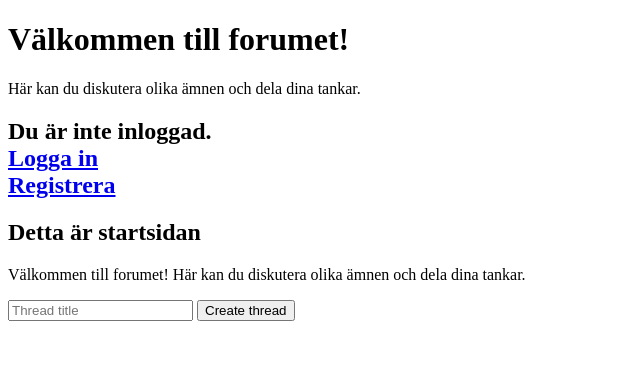
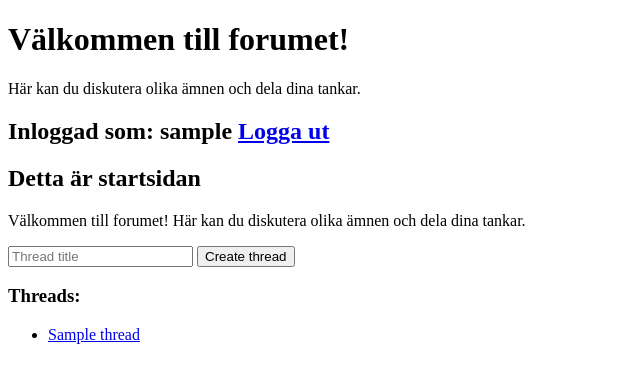
Before and after one commit to MilleSnille/Milo-Neo-Betygsgrundande-arbete, a Flask app: page / in a window 1280 px wide. Shown: the top 383 px of the page, without its empty margins (0-640 px from the left). Run offline with Flask 3, Linux system fonts and the light colour scheme; the visitor is signed in with stand-in values (Sample User, id 1); tables that the repository leaves empty or names only in its code hold one stand-in row (values such as "Sample post").

Commit message:
threads och posts-funktion

```diff
--- a/app.py
+++ b/app.py
@@ -1,4 +1,4 @@
-from flask import Flask, request, jsonify, render_template, session
+from flask import Flask, redirect, request, jsonify, render_template, session
 from flask_cors import CORS
 import os
 import mysql.connector  # den här modulen behövs för att skapa en databasanslutning
@@ -37,7 +37,24 @@ def index():
     #         if user['username'] == username and user['password'] == password:
     #             session['username'] = username
     #             return render_template('index.html', username=username)
-    return render_template('index.html')
+    connection = get_db_connection()
+    if not connection:
+        return jsonify({'error': 'Database connection failed'}), 500
+    try:
+        cursor = connection.cursor(dictionary=True)
+        sql = "SELECT * FROM threads"
+        cursor.execute(sql)
+        threads = cursor.fetchall()
+    except Error as e:
+        print(f"Database error: {e}")
+        return jsonify({'error': 'Failed to fetch threads'}), 500
+    finally:
+        if connection:
+            connection.close()
+
+    if 'username' in session:
+        return render_template('index.html', username=session.get('username'), threads=threads)  # Skicka användarnamnet och trådar till index.html om det finns i sessionen
+    return redirect('/login')  # Om användaren inte är inloggad, omdirigera till login-sidan
 
 @app.route("/register", methods=['GET'])
 def register_page():
@@ -116,7 +133,7 @@ def create_thread():
         cursor.execute(sql_insert, (title, user_id))
         connection.commit()
 
-        return jsonify({'message': 'Thread created successfully'}), 201
+        return redirect('/')  # Omdirigera till startsidan efter att tråden har skapats
         return render_template('index.html', username=session['username'])  # Skicka tillbaka användarnamnet till index.html
 
     except Error as e:
@@ -126,6 +143,41 @@ def create_thread():
     finally:
         if connection:
             connection.close()
+
+@app.route('/thread/<int:thread_id>', methods=['GET'])
+def view_thread(thread_id):
+    if 'username' not in session:
+        return jsonify({'error': 'Unauthorized'}), 401
+
+    connection = get_db_connection()
+    if not connection:
+        return jsonify({'error': 'Database connection failed'}), 500
+
+    try:
+        cursor = connection.cursor(dictionary=True)
+
+        # Hämta trådinformation
+        sql_thread = "SELECT * FROM threads WHERE thread_id = %s"
+        cursor.execute(sql_thread, (thread_id,))
+        thread = cursor.fetchone()
+
+        if not thread:
+            return jsonify({'error': 'Thread not found'}), 404
+
+        # Hämta inlägg i tråden
+        sql_posts = """
+        SELECT posts.post_id, posts.content, users.username
+        FROM posts
+        JOIN users ON posts.user_id = users.user_id
+        WHERE posts.thread_id = %s
+        """
+        cursor.execute(sql_posts, (thread_id,))
+        posts = cursor.fetchall()
+        return render_template('thread.html', thread=thread, posts=posts, username=session['username'])
+    except Error as e:
+        print(f"Database error: {e}")
+        return jsonify({'error': 'Failed to fetch thread data'}), 500
+
 
 
 @app.route("/login", methods=['GET'])
@@ -154,7 +206,7 @@ def login():
             del user['password']
 
         session ['username'] = username
-        return render_template('index.html', username=username)
+        return redirect('/')  # Omdirigera till startsidan efter inloggning
 
     except Error as e:
         print(f"Database error: {e}")
@@ -167,7 +219,7 @@ def login():
 @app.route('/logout', methods=['GET'])
 def logout():
     session.clear()  # Rensa sessionen när användaren loggar ut
-    return render_template('index.html')
+    return redirect('/login')  # Omdirigera till login-sidan efter utloggning
 
 if __name__ == "__main__":
     app.run(debug=True, port=3000)
--- a/templates/index.html
+++ b/templates/index.html
@@ -1,6 +1,7 @@
 {% extends "base.html" %}
 
 {% block content %}
+{% if username %}
     <h2>Detta är startsidan</h2>
     <p>Välkommen till forumet! Här kan du diskutera olika ämnen och dela dina tankar.</p>
 
@@ -8,4 +9,11 @@
         <input type="text" name="title" placeholder="Thread title" required>
         <button type="submit">Create thread</button>
     </form>
+    <h3>Threads:</h3>
+    <ul>
+        {% for thread in threads %}
+            <li><a href="/thread/{{ thread.thread_id }}">{{ thread.title }}</a></li>
+        {% endfor %}
+    </ul>
+{% endif %}
 {% endblock %}
--- a/templates/login.html
+++ b/templates/login.html
@@ -16,6 +16,7 @@
         <br>
         <button type="submit">Logga in</button>
     </form>
-
+    <form action="/register" method="GET">
+        <button type="submit">Registrera</button>
 </body>
 </html>
```
Also changed, not shown: templates/thread.html (added, +10 -0 lines), templates/posts.html (added).
